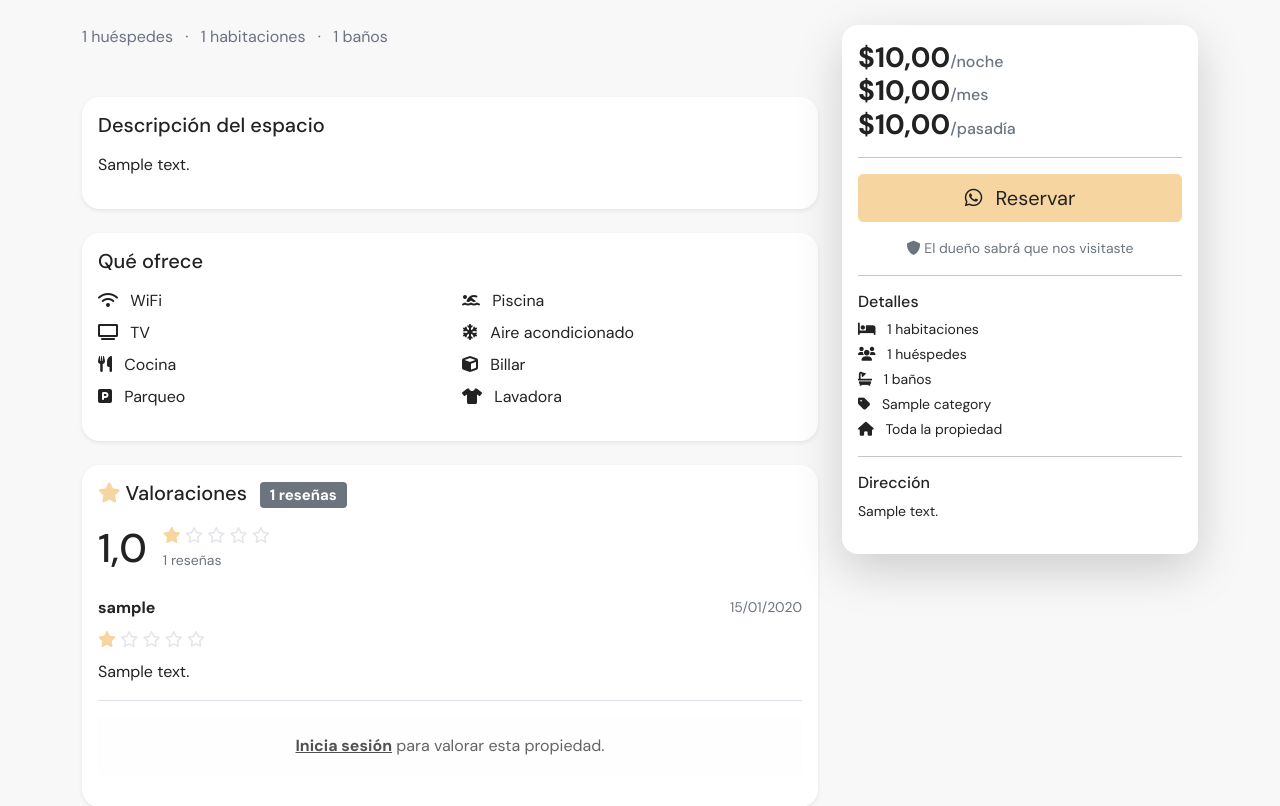
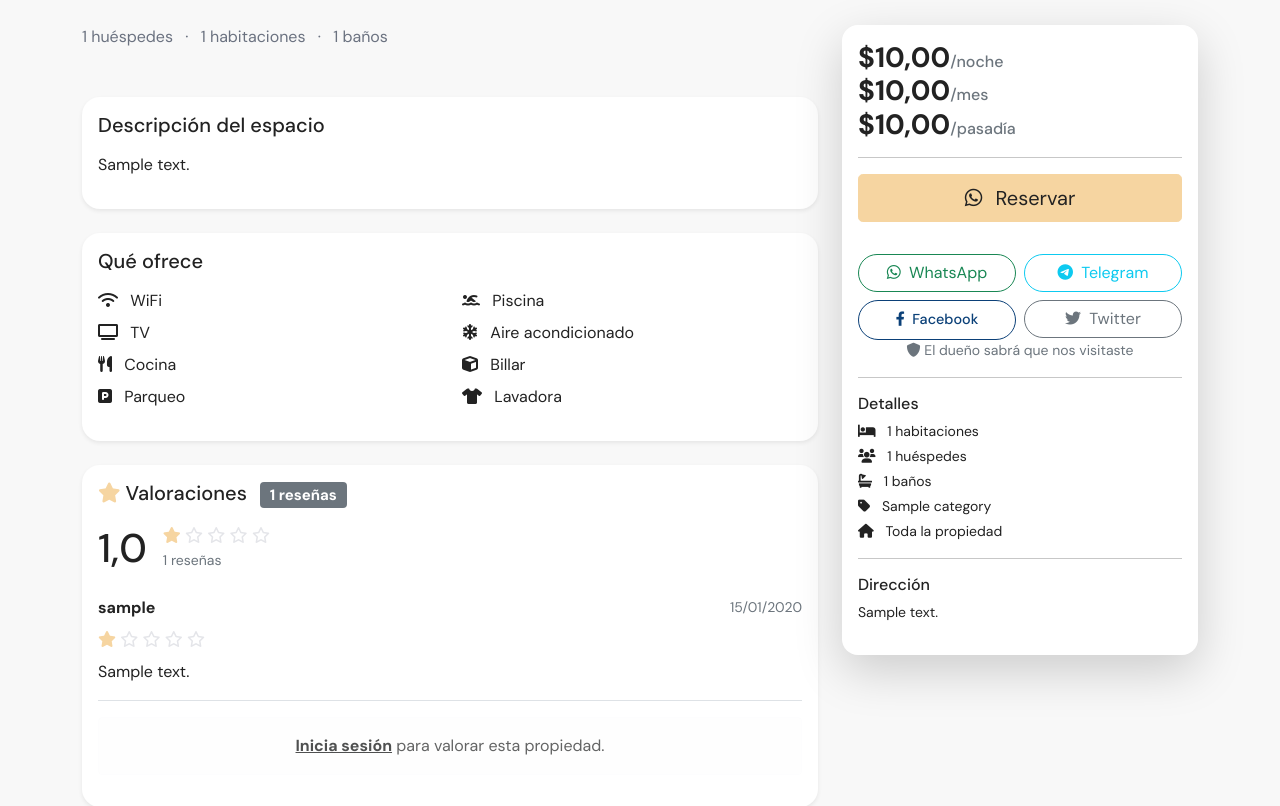
Before and after one commit to alquilerescuba/alquilerescuba, a Django app: page /propiedad/1/ in a window 1280 px wide. Shown: the part 589-1395 px from the top of the page. Run offline with Django 5.2, Linux system fonts and the light colour scheme; tables that the repository leaves empty hold one stand-in row (values such as "Sample post"); grey boxes marked "Sample" are stand-in pictures.

Commit message:
feat: añadir botones de compartir en redes sociales en detalle de propiedad

```diff
--- a/templates/properties/detail.html
+++ b/templates/properties/detail.html
@@ -303,6 +303,38 @@
                                class="btn btn-success btn-lg w-100 mb-3" style="background-color: #F6D5A1; border-color: #F6D5A1; color: #222222;">
                                 <i class="fab fa-whatsapp me-2"></i> Reservar
                             </a>
+
+                            <!-- Botones de compartir en redes sociales -->
+<div class="row g-2 mt-2">
+    <div class="col-6">
+        <a href="https://wa.me/?text=¡Mira esta increíble propiedad en {{ property.title }}!%0A%0A{{ request.build_absolute_uri|urlencode }}"
+           target="_blank"
+           class="btn btn-outline-success w-100" style="border-radius: 40px;">
+            <i class="fab fa-whatsapp me-1"></i> WhatsApp
+        </a>
+    </div>
+    <div class="col-6">
+        <a href="https://t.me/share/url?url={{ request.build_absolute_uri|urlencode }}&text=¡Mira esta propiedad en {{ property.title }}!"
+           target="_blank"
+           class="btn btn-outline-info w-100" style="border-radius: 40px;">
+            <i class="fab fa-telegram me-1"></i> Telegram
+        </a>
+    </div>
+    <div class="col-6">
+        <a href="https://www.facebook.com/sharer/sharer.php?u={{ request.build_absolute_uri|urlencode }}"
+           target="_blank"
+           class="btn btn-outline-primary w-100" style="border-radius: 40px;">
+            <i class="fab fa-facebook-f me-1"></i> Facebook
+        </a>
+    </div>
+    <div class="col-6">
+        <a href="https://twitter.com/intent/tweet?text=¡Mira esta propiedad en {{ property.title }}!&url={{ request.build_absolute_uri|urlencode }}"
+           target="_blank"
+           class="btn btn-outline-secondary w-100" style="border-radius: 40px;">
+            <i class="fab fa-twitter me-1"></i> Twitter
+        </a>
+    </div>
+</div>
 
                             <p class="small text-muted text-center mb-0">
                                 <i class="fas fa-shield-alt"></i> El dueño sabrá que nos visitaste
```
